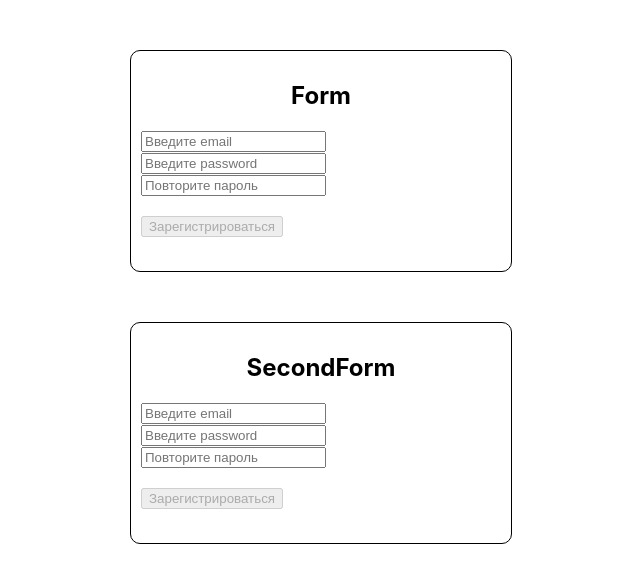
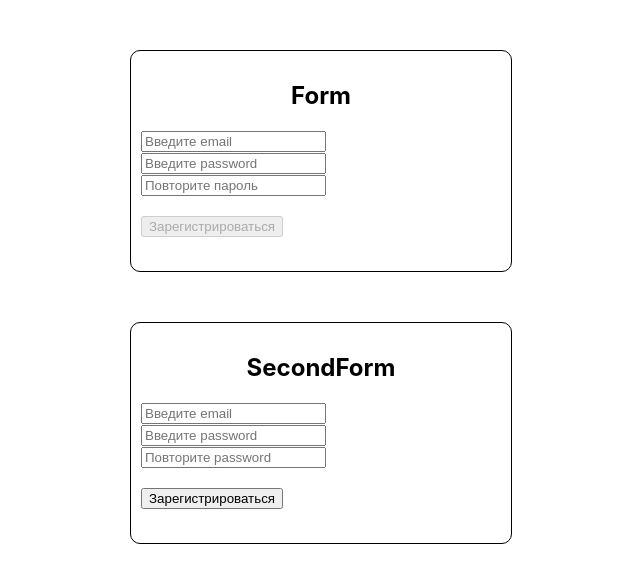
Before and after one commit to Bleakest/tasks, a React (Create React App) app: page / in a window 1280 px wide. Shown: the top 582 px of the page, without its empty margins (319-959 px from the left). Built offline with nearby package versions, Linux system fonts and the light colour scheme.

Commit message:
finish forms

```diff
--- a/src/components/Form.js
+++ b/src/components/Form.js
@@ -29,11 +29,11 @@ export default function Form() {
 
     let newError = null;
 
-    if (!/^[\w_]*$/.test(target.value)) {
+    if (!/^[a-zA-Z][a-zA-Z0-9]{0,20}$/.test(target.value)) {
       newError =
-        "Неверный логин. Допустимые символы: буквы, цифры и нижнее подчёркивание";
-    } else if (target.value.length > 15) {
-      newError = "Неверный логин. Должно быть не больше 20 символов";
+        "Неверный логин. Первая буква должна быть латинская. Макс количество символов: 20";
+    } else {
+      setError(null);
     }
 
     setError(newError);
@@ -49,11 +49,12 @@ export default function Form() {
 
   function onPasswordBlur() {
     if (formData.password.length < 5) {
-      setError("Неверный пароль. Должно быть не меньше 3 символов");
+      setError("Неверный пароль. Должно быть не меньше 5 символов");
     }
   }
 
   function onRepeatChange({ target }) {
+    setError(null);
     setFormData({ ...formData, repeat: target.value });
   }
 
--- a/src/components/SecondForm.js
+++ b/src/components/SecondForm.js
@@ -1,24 +1,29 @@
-import styles from "./SecondForm.module.css";
+import { useForm } from "react-hook-form";
 import * as yup from "yup";
 import { yupResolver } from "@hookform/resolvers/yup";
-import { useForm } from "react-hook-form";
-
-const fieldsScheme = yup.object().shape({
-  login: yup
-    .string()
-    .matches(
-      !/^[\w_]*$/,
-      "Должны использоваться буквы, цифры и нижнее подчеркивание"
-    )
-    .max(20, "Должно быть меньше 20 символов")
-    .min(3, "Должно быть больше трех символов"),
-  password: yup.string().min(5, "Должно быть больше 5 символов"),
-  repeatPass: yup.string().matches(),
-});
+import styles from "./SecondForm.module.css";
 
 const sendFormData = (formData) => {
   console.log(formData);
 };
+
+const fieldsSchema = yup.object().shape({
+  login: yup
+    .string()
+    .matches(
+      /^[a-zA-Z][a-zA-Z0-9]{0,20}$/,
+      "Неверный логин. Допустимые символы: буквы, цифры и нижнее подчёркивание"
+    ),
+  password: yup
+    .string()
+    .matches(
+      /^(?=.*[a-z])(?=.*[A-Z])(?=.*[0-9])(?=.*[^\w\s]).{6,}/,
+      "Пароль небезопасный. Попробуйте ввести другой"
+    ),
+  repeatPassword: yup
+    .string()
+    .oneOf([yup.ref("password"), null], "Пароли не совпадают"),
+});
 
 export default function SecondForm() {
   const {
@@ -28,40 +33,49 @@ export default function SecondForm() {
   } = useForm({
     defaultValues: {
       login: "",
+      password: "",
+      repeatPassword: "",
     },
-    resolver: yupResolver(fieldsScheme),
+    resolver: yupResolver(fieldsSchema),
   });
 
   const loginError = errors.login?.message;
+  const passwordError = errors.password?.message;
+  const passwordRepeatError = errors.repeatPassword?.message;
+
   return (
-    <form onSubmit={handleSubmit(sendFormData)} className={styles["form"]}>
-      <h2 className={styles["title"]}>SecondForm</h2>
-
-      <div className={styles["error"]}>{errors.login?.message}</div>
-
+    <div className={styles.form}>
+      <form onSubmit={handleSubmit(sendFormData)}>
+        <h2 className={styles.title}>SecondForm</h2>
+        {loginError && <div className={styles.error}>{loginError}</div>}
+        {passwordError && <div className={styles.error}>{passwordError}</div>}
+        {passwordRepeatError && (
+          <div className={styles.error}>{passwordRepeatError}</div>
+        )}
         <div>
-        <input type="text" placeholder="Введите email" {...register("login")} />
           <input
+            placeholder="Введите email"
+            name="login"
+            type="text"
+            {...register("login")}
+          />
+          <input
+            placeholder="Введите password"
+            name="password"
             type="password"
-          required
-          placeholder="Введите password"
             {...register("password")}
           />
           <input
+            placeholder="Повторите password"
+            name="repeatPassword"
             type="password"
-          placeholder="Повторите пароль"
-          {...register("repeatPass")}
+            {...register("repeatPassword")}
           />
         </div>
-
-      <button
-        type="submit"
-        value="Зарегистрироваться"
-        className={styles["button"]}
-        disabled={loginError !== null}
-      >
+        <button className={styles.button} type="submit" disabled={!!loginError}>
           Зарегистрироваться
         </button>
       </form>
+    </div>
   );
 }
--- a/src/data.json
+++ /dev/null
@@ -1 +0,0 @@
-[1, 2, 3, 4, 5, 6, 7, 8, 9]
```
Lines whose indentation alone changed are shown as unchanged.
